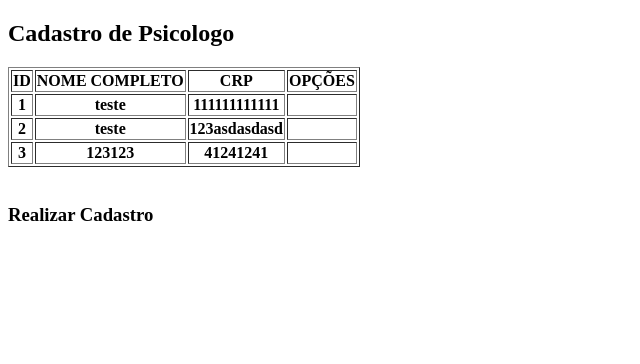
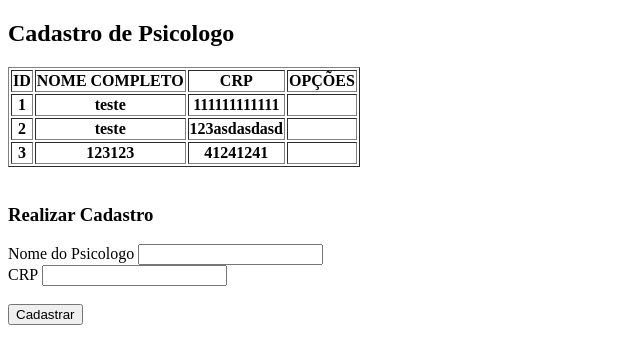
Before and after one commit to vvenante3/ProjetoTCC_CRUD, a Django app: page /grupos/home_psicologo in a window 1280 px wide. Shown: the top 364 px of the page, without its empty margins (0-640 px from the left). Run offline with Django 5.2, Linux system fonts and the light colour scheme; data comes from the database, SQL or seed files in the repository; both versions use the stored data as it was after the commit; lists and menus that the app fills with data are empty.

Commit message:
elaboracao pág. Psicologo pt2

```diff
--- a/grupos/models.py
+++ b/grupos/models.py
@@ -14,5 +14,8 @@ class Policial(models.Model):
 
 class Psicologo(models.Model):
     idPsicologo     = models.AutoField(primary_key=True)
-    nomePsicologo   = models.CharField(max_length=30)
+    NomePsicologo   = models.CharField(max_length=30)
     CRP             = models.CharField(max_length=12)
+
+    def __str__(self):
+        return f'{self.idPsicologo} - {self.NomePsicologo} - {self.CRP}'
--- a/grupos/templates/index_psicologo.html
+++ b/grupos/templates/index_psicologo.html
@@ -23,11 +23,11 @@
         {% for psicologo in  psicologo %}
             <tr>
                 <th>{{ psicologo.idPsicologo    }}</th>
-                <th>{{ psicologo.nomePsicologo  }}</th>
+                <th>{{ psicologo.NomePsicologo  }}</th>
                 <th>{{ psicologo.CRP            }}</th>
 
                 <th>
-            {# BOTAO EDITAR  #}
+            {# BOTAO EDITAR #}
             {# BOTAO DELETAR #}
                 </th>
             {% endfor %}
@@ -39,14 +39,17 @@
             <!-- INSERÇÃO DE DADOS-->
     <h3>Realizar Cadastro</h3>
     <div class="tabela-insercao-dados-psicologo">
-        <form>
+        <form action="{% url 'salvar_psicologo' %}" method="POST">
             {% csrf_token %}
+            Nome do Psicologo <input type="text" name="NomePsicologo" required  >   <br>
+            CRP               <input type="text" name="CRP"    >   <br><br>
 
-
-
-
+            <button type="submit">Cadastrar</button>
         </form>
-
+    </div>
+    <br>
+    <div>
+        {# CADASTRAR PARTICIPANTE #}
     </div>
 
 </body>
--- a/grupos/views.py
+++ b/grupos/views.py
@@ -54,10 +54,9 @@ def home_psicologo(request):
 
 def salvar_psicologo(request):
     NomePsicologo       = request.POST.get('NomePsicologo')
-    SobrenomePsicologo  = request.POST.get('SobrenomePsicologo')
     CRP                 = request.POST.get('CRP')
 
     # Salvar no Db
-    Psicologo.objects.create(NomePsicologo=NomePsicologo, SobrenomePsicologo=SobrenomePsicologo, CRP=CRP)
+    Psicologo.objects.create(NomePsicologo=NomePsicologo, CRP=CRP)
     psicologos = Psicologo.objects.all()
-    return redirect('index_psicologo')
+    return redirect('home_psicologo')
```
Also changed, not shown: db.sqlite3.
